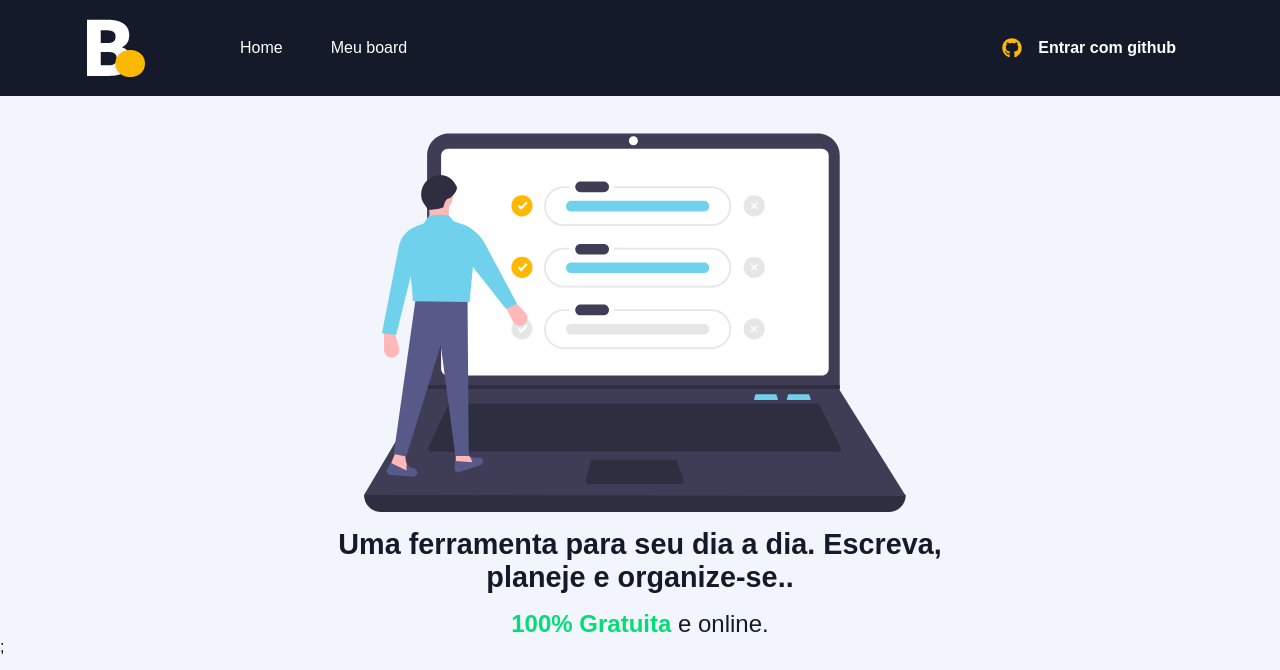
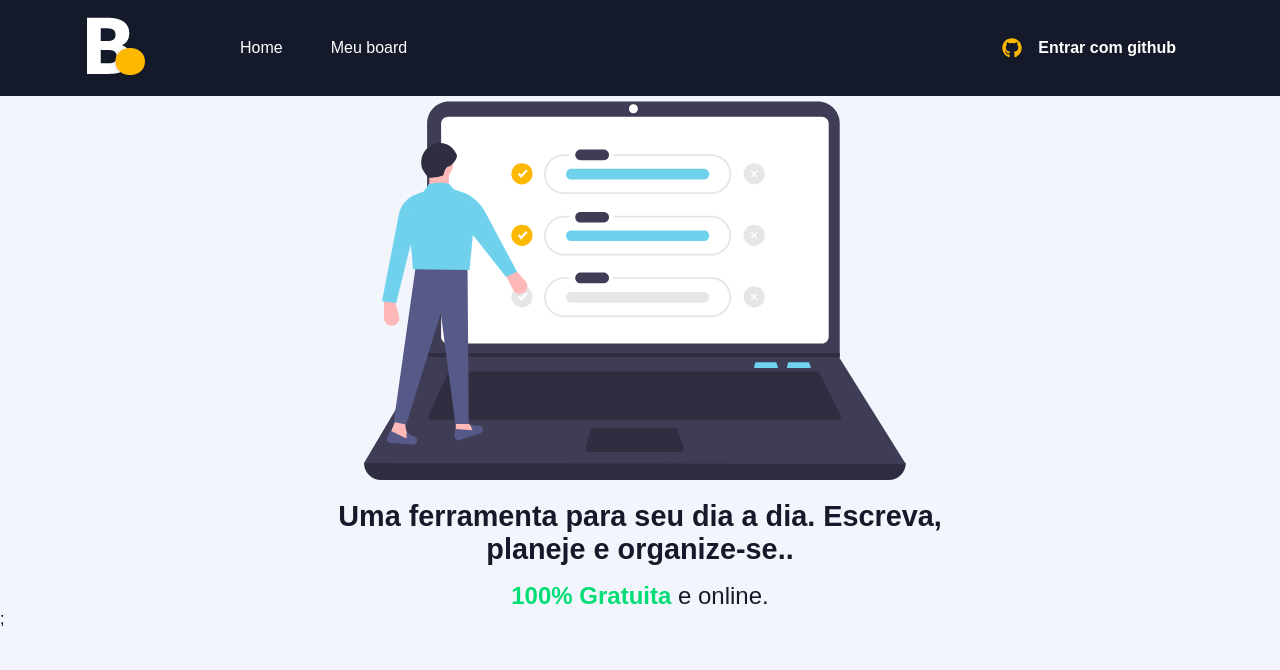
Before and after one commit to Wilian-Pereira-W/project-board, a Next.js app: page / in a window 1280 px wide. Shown: the top 670 px of the page. Built offline with nearby package versions, Linux system fonts and the light colour scheme; no server answers.

Commit message:
fix: trocando tag img por Image

```diff
--- a/src/components/Header/index.tsx
+++ b/src/components/Header/index.tsx
@@ -1,6 +1,8 @@
 import React from 'react';
 import Link from 'next/link';
 import styles from './styles.module.scss';
+import Image from 'next/image';
+import logo from '../../../public/images/logo.svg';
 import { SignInButton } from '../SignInButton';
 
 export function Header() {
@@ -8,7 +10,9 @@ export function Header() {
     <header className={styles.headerContainer}>
       <div className={styles.headerContent}>
         <Link href="/">
-          <img src="/images/logo.svg" alt="Logo Meu board" />
+          <a>
+            <Image src={logo} alt="Logo Meu board" />
+          </a>
         </Link>
 
         <nav>
--- a/src/components/SignInButton/index.tsx
+++ b/src/components/SignInButton/index.tsx
@@ -1,4 +1,5 @@
 import React from 'react';
+import Image from 'next/image';
 import { signIn, signOut, useSession } from 'next-auth/react';
 import styles from './styles.module.scss';
 import { FaGithub } from 'react-icons/fa';
@@ -13,7 +14,15 @@ export function SignInButton() {
       className={styles.signInButton}
       onClick={() => signOut()}
     >
-      <img src={session.user.image} alt={session.user.name} />
+      <div>
+        <Image
+          objectFit="fill"
+          width={35}
+          height={35}
+          src={session.user.image}
+          alt={session.user.name}
+        />
+      </div>
       Olá {session.user.name}
       <FiX color="#737380" className={styles.closeIcon} />
     </button>
--- a/src/pages/index.tsx
+++ b/src/pages/index.tsx
@@ -1,5 +1,7 @@
 import React from 'react';
 import Head from 'next/head';
+import Image from 'next/image';
+import boardUser from '../../public/images/board-user.svg';
 import styles from '../styles/styles.module.scss';
 import { GetStaticProps } from 'next';
 
@@ -10,7 +12,9 @@ export default function Home() {
         <title>Board - Organizando suas tarefas</title>
       </Head>
       <main className={styles.contentContainer}>
-        <img src="/images/board-user.svg" alt="Ferramenta board" />
+        <div>
+          <Image src={boardUser} alt="Ferramenta board" />
+        </div>
 
         <section className={styles.callToAction}>
           <h1>
```
